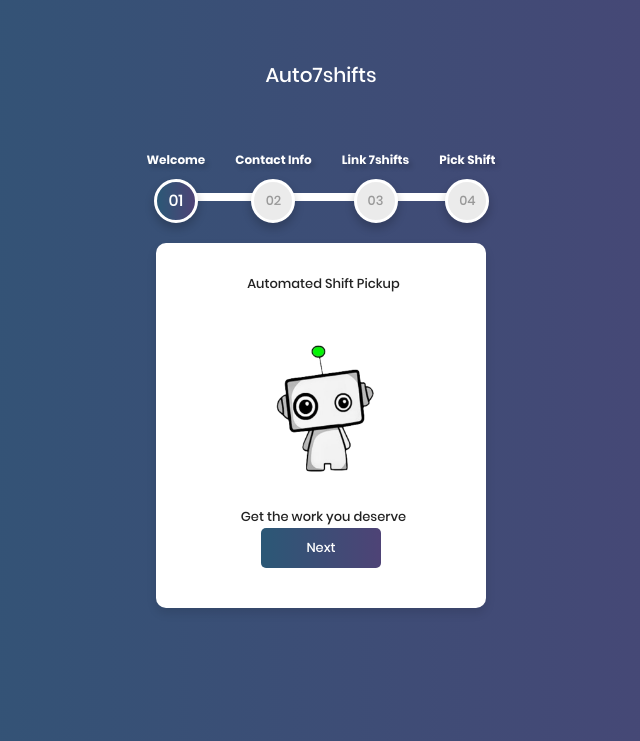
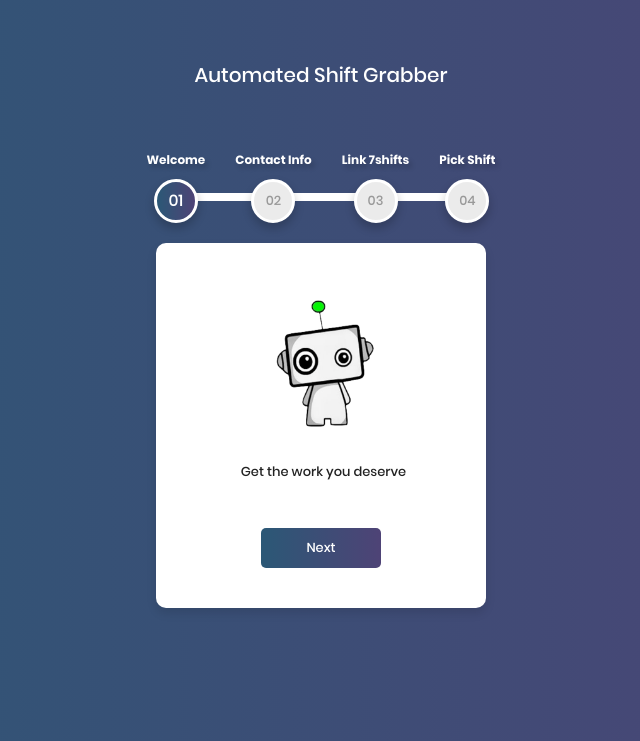
Before and after one commit to 7urtles/auto7shifts, a Flask app: page / in a window 1280 px wide. Shown: the top 741 px of the page, without its empty margins (319-959 px from the left). Run offline with Flask 2, Linux system fonts and the light colour scheme; some libraries are stand-ins or nearby versions.

Commit message:
index.html header edited

```diff
--- a/templates/index.html
+++ b/templates/index.html
@@ -29,19 +29,17 @@
         <div class="container">
             <nav class="navbar navbar-expand-lg navbar-dark">
               <div class="container-fluid">
-                <h1 class="text-center navbar-brand mx-auto mb-5" href="http://www.7shifts.online">Auto7shifts</h1>
+                <h1 class="text-center navbar-brand mx-auto mb-5" href="http://www.7shifts.online">Automated Shift Grabber</h1>
               </div>
             </nav>
 
             <form name=signup-form action='/submit' method="POST" id="signup-form" class="signup-form" enctype="multipart/form-data">
-
                 <h3>
                     Welcome
                 </h3>
                 <fieldset>
                     <div class="form-group text-center"><br>
-			<p class="mt-1 px-2">Automated Shift Pickup</p>
-                        <img src="{{ url_for('static', filename='Mini-Robot.png')}}" class="mt-1fa mx-auto d-block w-75 h-75" alt="robot">
+                        <img src="{{ url_for('static', filename='Mini-Robot.png')}}" class="mx-auto d-block w-75 h-75" alt="robot">
                         <p class="mt-1 px-2">Get the work you deserve</p>
                     </div>
                 </fieldset>
```
